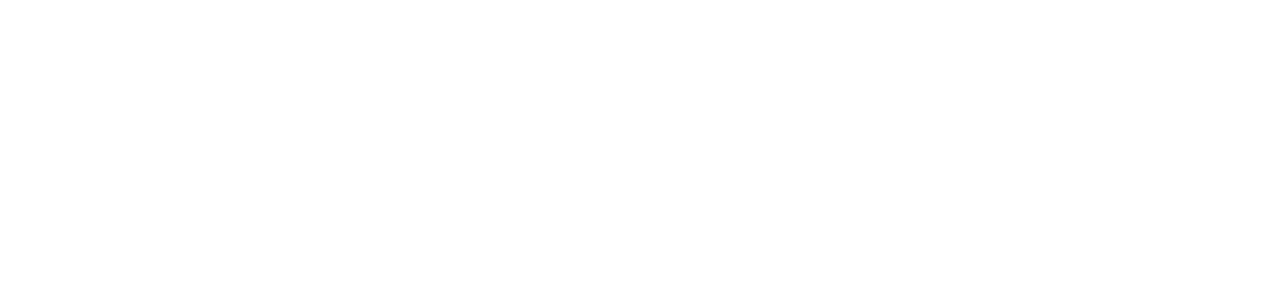
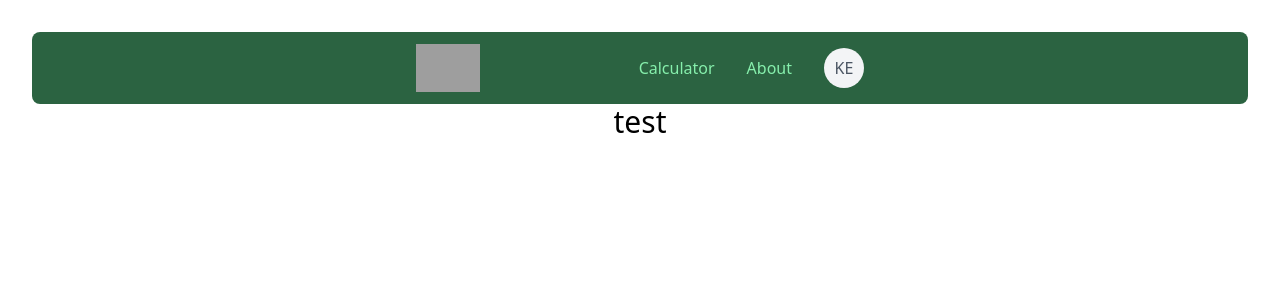
Before and after one commit to hackathonDFW2022/HackFront, a React (Vite) app: page / in a window 1280 px wide. Shown: the top 300 px of the page. Built offline with nearby package versions, Linux system fonts and the light colour scheme; grey boxes are pictures that could not be loaded.

Commit message:
fixed tailwind missing directives

```diff
--- a/src/App.jsx
+++ b/src/App.jsx
@@ -1,13 +1,17 @@
 import { useState } from 'react'
 import reactLogo from './assets/react.svg'
 import './App.css'
+import Navbar from './components/Navbar'
 
 function App() {
 
 
   return (
     <div className="App">
-
+      <Navbar/>
+      <div>
+        <h3 className='text-3xl'>test</h3>
+      </div>
     </div>
   )
 }
--- /dev/null
+++ b/src/components/Avatar.jsx
@@ -0,0 +1,10 @@
+
+
+
+export const Avatar = () =>{
+    return(
+        <div className="inline-flex overflow-hidden relative justify-center items-center w-10 h-10 bg-gray-100 rounded-full dark:bg-gray-600">
+                <span className="font-medium text-gray-600 dark:text-gray-300">KE</span>
+            </div>
+    )
+}
--- /dev/null
+++ b/src/components/Navbar.jsx
@@ -0,0 +1,21 @@
+import { Avatar } from "./Avatar";
+
+
+const Navbar = () =>{
+    return(
+        <div className="sticky top-0 flex justify-between font-sans items-center py-3 px-96 rounded-lg bg-opacity-90 bg-green-900">
+            <div className="flex gap-4 items-center">
+
+                <img src="/Anvil.svg" className="h-12" alt="" />
+            </div>
+            <div className="flex gap-8 items-center text-green-300 text-1xl">
+            <a href="#">Calculator</a>
+            <a href="#">About</a>
+            <a href="#"><Avatar/></a>
+            </div>
+        </div>
+    )
+}
+
+
+export default Navbar;
--- a/src/index.css
+++ b/src/index.css
@@ -1,12 +1,7 @@
+@tailwind base;
+@tailwind components;
+@tailwind utilities;
 :root {
-  font-family: Inter, Avenir, Helvetica, Arial, sans-serif;
-  font-size: 16px;
-  line-height: 24px;
-  font-weight: 400;
-
-  color-scheme: light dark;
-  color: rgba(255, 255, 255, 0.87);
-  background-color: #242424;
 
   font-synthesis: none;
   text-rendering: optimizeLegibility;
@@ -14,57 +9,3 @@
   -moz-osx-font-smoothing: grayscale;
   -webkit-text-size-adjust: 100%;
 }
-
-a {
-  font-weight: 500;
-  color: #646cff;
-  text-decoration: inherit;
-}
-a:hover {
-  color: #535bf2;
-}
-
-body {
-  margin: 0;
-  display: flex;
-  place-items: center;
-  min-width: 320px;
-  min-height: 100vh;
-}
-
-h1 {
-  font-size: 3.2em;
-  line-height: 1.1;
-}
-
-button {
-  border-radius: 8px;
-  border: 1px solid transparent;
-  padding: 0.6em 1.2em;
-  font-size: 1em;
-  font-weight: 500;
-  font-family: inherit;
-  background-color: #1a1a1a;
-  cursor: pointer;
-  transition: border-color 0.25s;
-}
-button:hover {
-  border-color: #646cff;
-}
-button:focus,
-button:focus-visible {
-  outline: 4px auto -webkit-focus-ring-color;
-}
-
-@media (prefers-color-scheme: light) {
-  :root {
-    color: #213547;
-    background-color: #ffffff;
-  }
-  a:hover {
-    color: #747bff;
-  }
-  button {
-    background-color: #f9f9f9;
-  }
-}
--- a/tailwind.config.cjs
+++ b/tailwind.config.cjs
@@ -1,8 +1,7 @@
 /** @type {import('tailwindcss').Config} */
 module.exports = {
   content: [
-    "./index.html",
-    "./src/**/*.{js,ts,jsx,tsx}",
+    "./src/**/*.{js,jsx,ts,tsx}",
   ],
   theme: {
     extend: {},
```
